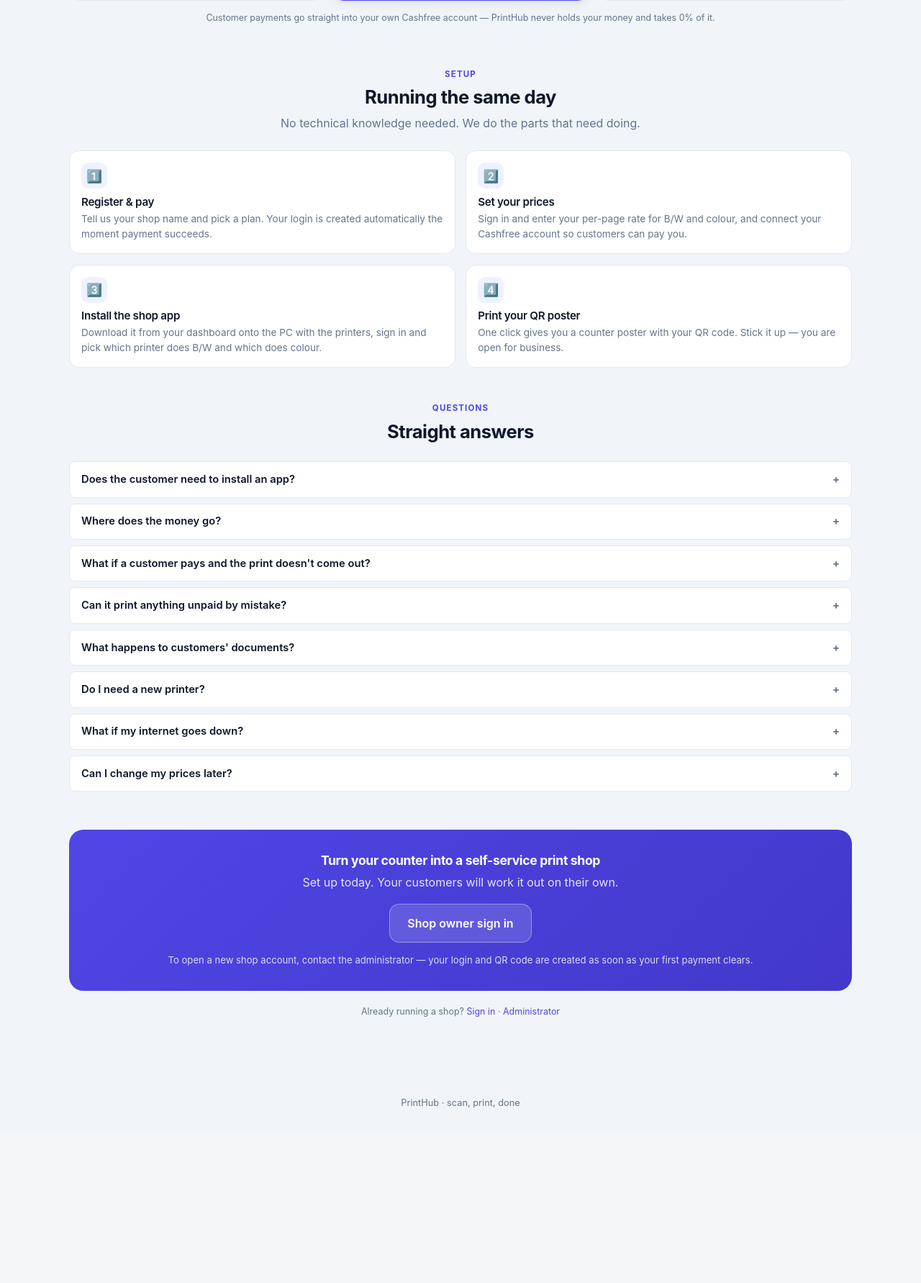
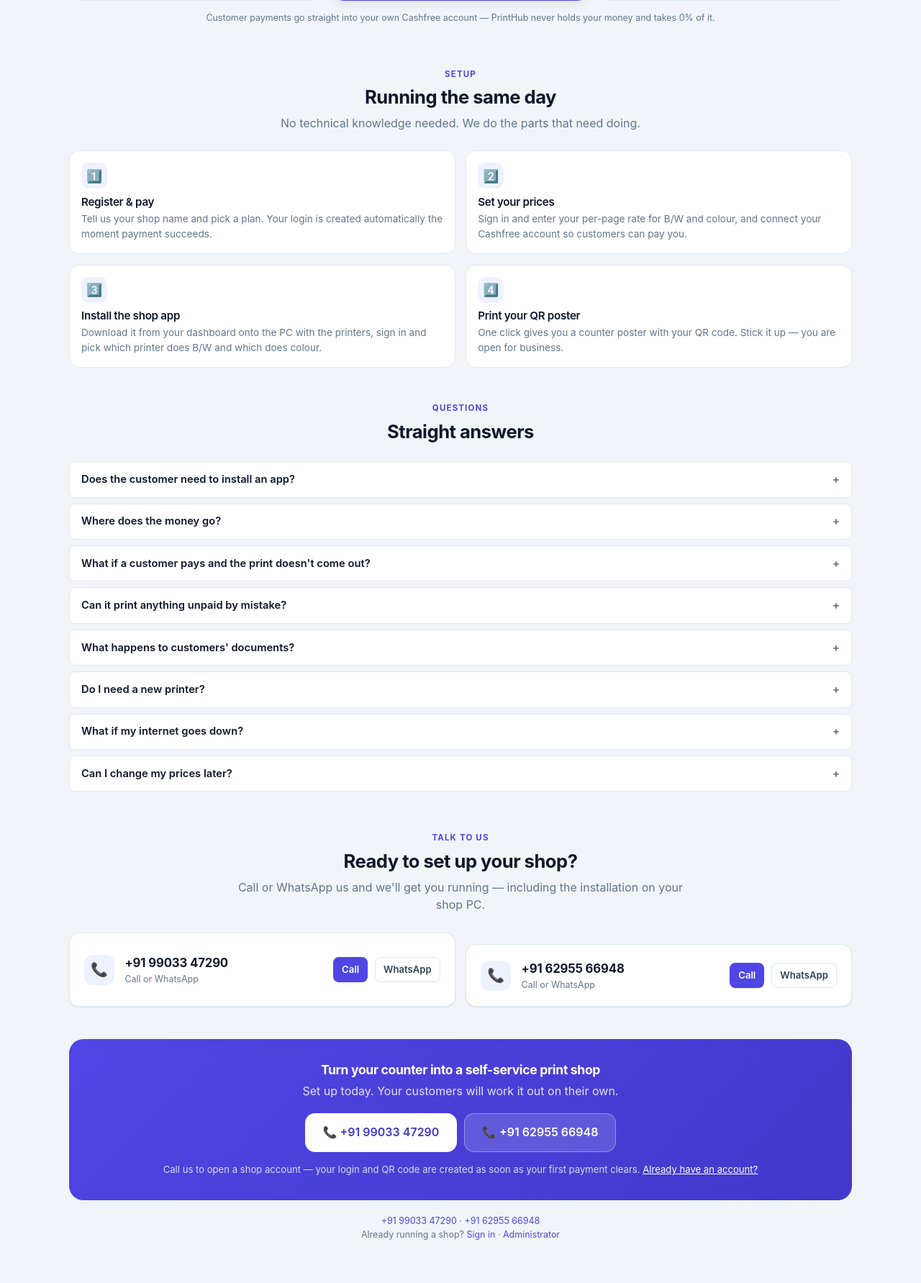
Before and after one commit to Souvik-Ghosh-js/PrintHub, a Flask app: page / in a window 1280 px wide. Shown: the part 3177-4960 px from the top of the page at 72% size. Before the commit the page ends 4717 px from the top, so only its background shows below. Run offline with Flask 3, Linux system fonts and the light colour scheme; data that the repository does not hold is empty.

Commit message:
Show contact numbers wherever we tell someone to contact us
Three places said "contact the administrator" with no way to do it. Both
numbers (+91 99033 47290, +91 62955 66948) now appear as tappable tel: and
WhatsApp links:

- a Contact section on the landing page with a card per number, plus a nav
  link and the numbers in the closing CTA and footer
- the vendor sign-in page, for a shop owner who has lost their credentials
- the vendor dashboard: a support card, and on the installer note when the
  worker app has not been uploaded yet

Numbers live in config.CONTACT_PHONES and reach every template through a
context processor, so they are changed in one place.

Co-Authored-By: Claude Fable 5 <noreply@anthropic.com>

```diff
--- a/server/app.py
+++ b/server/app.py
@@ -34,6 +34,13 @@ import docscan
 app = Flask(__name__)
 app.secret_key = config.SECRET_KEY
 app.wsgi_app = ProxyFix(app.wsgi_app, x_proto=1, x_host=1)
+
+
+@app.context_processor
+def inject_contact():
+    """Contact details are needed on the public pages and in the vendor
+    portal, so make them available to every template."""
+    return {"contact_phones": config.CONTACT_PHONES}
 
 
 # ===========================================================================
--- a/server/templates/landing.html
+++ b/server/templates/landing.html
@@ -5,6 +5,7 @@
   <a href="#how">How it works</a>
   <a href="#features">Features</a>
   <a href="#pricing">Pricing</a>
+  <a href="#contact">Contact</a>
   <a href="{{ url_for('vendor_login') }}">Shop login</a>
 {% endblock %}
 
@@ -140,6 +141,16 @@
   .cta-band .btn-ghost { background: rgba(255,255,255,.14); color: #fff;
                          border-color: rgba(255,255,255,.35); }
   .cta-band .btn-ghost:hover { background: rgba(255,255,255,.24); }
+  .cta-band .btn-light { background: #fff; color: var(--brand-700); }
+  .cta-band .btn-light:hover { background: rgba(255,255,255,.9); }
+
+  .contact-card { display: flex; align-items: center; gap: .9rem; flex-wrap: wrap; }
+  .contact-card .ico { width: 42px; height: 42px; border-radius: 12px; flex: none;
+                       display: grid; place-items: center; font-size: 1.2rem;
+                       background: var(--brand-50); }
+  .contact-card .phone { font-size: 1.05rem; font-weight: 700; color: var(--ink);
+                         letter-spacing: -.01em; display: block; }
+  .contact-card .phone:hover { color: var(--brand-600); text-decoration: none; }
 
   .shop-link { display: flex; align-items: center; gap: .85rem; padding: .9rem 1rem;
                border: 1px solid var(--line); border-radius: var(--r);
@@ -586,19 +597,53 @@
 </div>
 {% endif %}
 
+<!-- ==================== CONTACT ==================== -->
+<div class="sec" id="contact">
+  <div class="sec-head">
+    <div class="eyebrow">Talk to us</div>
+    <h2>Ready to set up your shop?</h2>
+    <p>Call or WhatsApp us and we'll get you running — including the
+      installation on your shop PC.</p>
+  </div>
+  <div class="g2">
+    {% for c in contact_phones %}
+    <div class="card contact-card">
+      <div class="ico">📞</div>
+      <div style="flex:1; min-width:0;">
+        <a class="phone" href="tel:{{ c.tel }}">{{ c.label }}</a>
+        <div class="muted tiny">Call or WhatsApp</div>
+      </div>
+      <div class="btn-row" style="flex-wrap:nowrap;">
+        <a class="btn btn-primary btn-sm" href="tel:{{ c.tel }}">Call</a>
+        <a class="btn btn-ghost btn-sm" target="_blank" rel="noopener"
+           href="https://wa.me/{{ c.wa }}?text=Hi%2C%20I%20want%20to%20set%20up%20PrintHub%20at%20my%20print%20shop">
+          WhatsApp</a>
+      </div>
+    </div>
+    {% endfor %}
+  </div>
+</div>
+
 <!-- ==================== CTA ==================== -->
 <div class="cta-band" id="get-started">
   <h2>Turn your counter into a self-service print shop</h2>
   <p>Set up today. Your customers will work it out on their own.</p>
   <div class="btn-row" style="justify-content:center;">
-    <a class="btn btn-ghost btn-lg" href="{{ url_for('vendor_login') }}">Shop owner sign in</a>
+    {% for c in contact_phones %}
+    <a class="btn {{ 'btn-light' if loop.first else 'btn-ghost' }} btn-lg"
+       href="tel:{{ c.tel }}">📞 {{ c.label }}</a>
+    {% endfor %}
   </div>
   <p style="margin:.9rem 0 0; font-size:.82rem; color:rgba(255,255,255,.8);">
-    To open a new shop account, contact the administrator — your login and QR
-    code are created as soon as your first payment clears.</p>
+    Call us to open a shop account — your login and QR code are created as
+    soon as your first payment clears.
+    <a href="{{ url_for('vendor_login') }}"
+       style="color:#fff; text-decoration:underline;">Already have an account?</a></p>
 </div>
 
 <p class="center muted tiny" style="margin-top:1.2rem;">
+  {% for c in contact_phones %}<a href="tel:{{ c.tel }}">{{ c.label }}</a>{% if not loop.last %} · {% endif %}{% endfor %}
+  <br style="margin-bottom:.3rem;">
   Already running a shop? <a href="{{ url_for('vendor_login') }}">Sign in</a> ·
   <a href="{{ url_for('admin_login') }}">Administrator</a>
 </p>
--- a/server/templates/vendor_login.html
+++ b/server/templates/vendor_login.html
@@ -25,5 +25,7 @@
   </form>
 </div>
 <p class="muted tiny center" style="margin-top:1rem;">
-  Lost your credentials? Contact the PrintHub administrator.</p>
+  Lost your credentials? Call us —
+  {% for c in contact_phones %}<a href="tel:{{ c.tel }}">{{ c.label }}</a>{% if not loop.last %} or {% endif %}{% endfor %}
+</p>
 {% endblock %}
```
Also changed, not shown: server/config.py (+7 -0 lines), server/templates/vendor_dashboard.html (+16 -1 lines).
